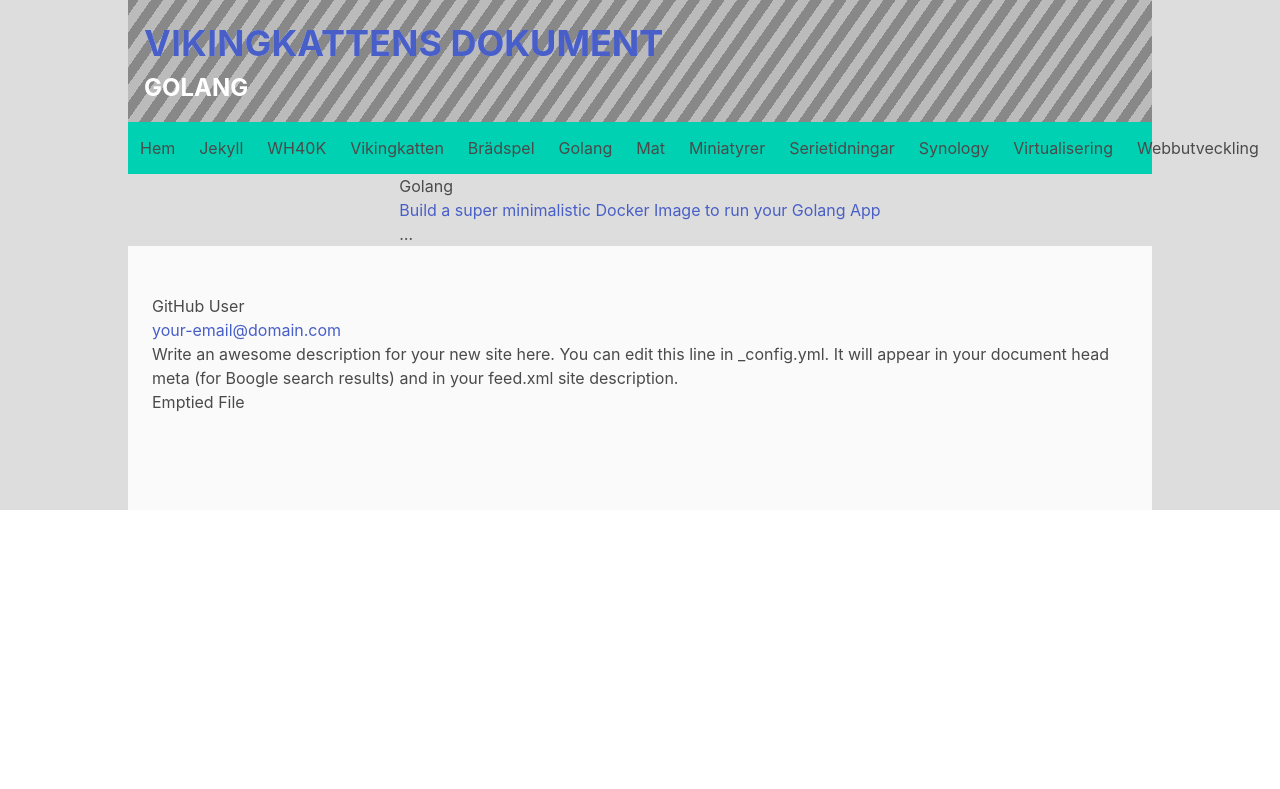
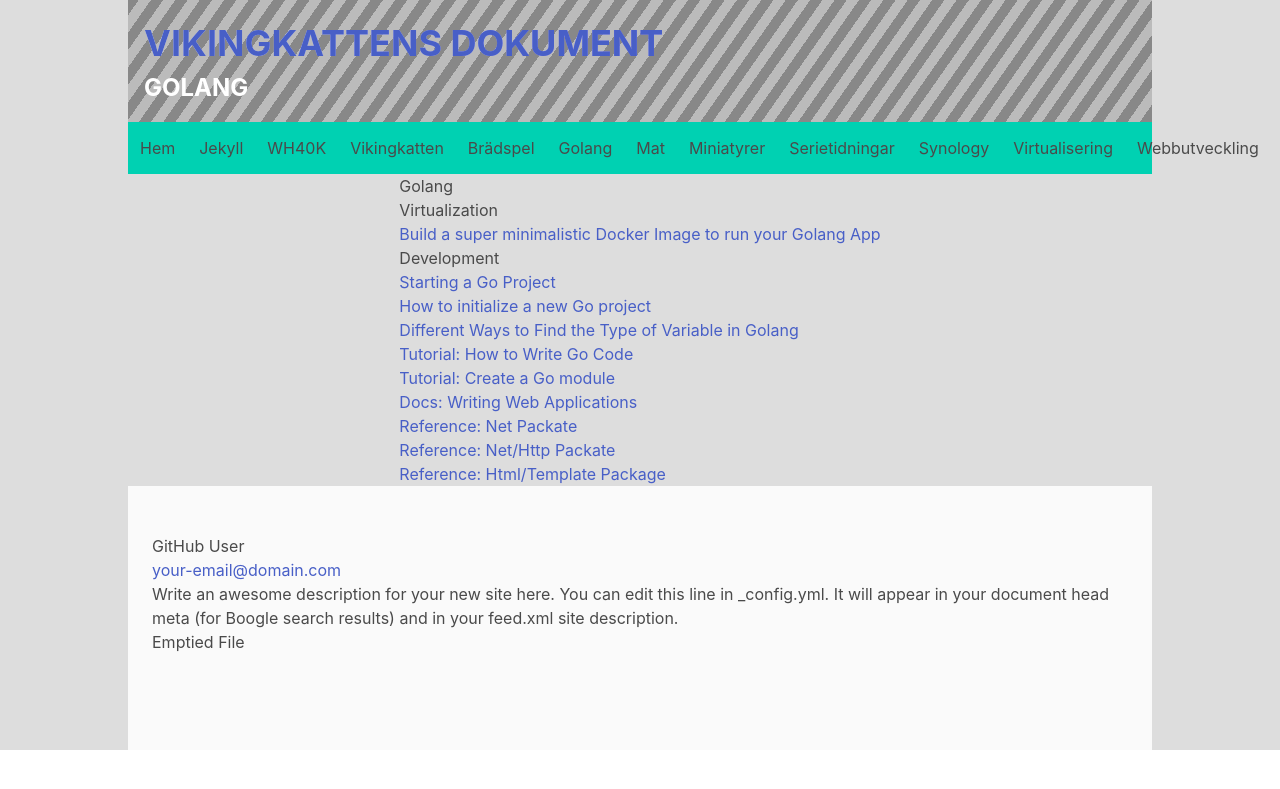
Before and after one commit to viking-cat/dokument, a Jekyll site: the page built from _pages/utveckling/golang.md, in a window 1280 px wide. Shown: the top 789 px of the page. Built offline with Jekyll 4.4.1, drawn with Linux system fonts in a browser that asks for light colours.

Commit message:
Update golang.md

```diff
--- a/_pages/utveckling/golang.md
+++ b/_pages/utveckling/golang.md
@@ -3,7 +3,16 @@
 title: "Golang"
 ---
 
-
+Virtualization
 * [Build a super minimalistic Docker Image to run your Golang App](https://dev.to/chseki/build-a-super-minimalistic-docker-image-to-run-your-golang-app-33j0)
 
-...
+Development
+* [Starting a Go Project](https://www.wolfe.id.au/2020/03/10/starting-a-go-project/)
+* [How to initialize a new Go project](https://medium.com/golicious/how-to-initialize-a-new-go-project-f587246556ae)
+* [Different Ways to Find the Type of Variable in Golang](https://www.geeksforgeeks.org/different-ways-to-find-the-type-of-variable-in-golang/)
+* [Tutorial: How to Write Go Code](https://go.dev/doc/code)
+* [Tutorial: Create a Go module](https://go.dev/doc/tutorial/create-module)
+* [Docs: Writing Web Applications](https://go.dev/doc/articles/wiki/)
+* [Reference: Net Packate](https://pkg.go.dev/net#pkg-types)
+* [Reference: Net/Http Packate](https://pkg.go.dev/net/http#pkg-index)
+* [Reference: Html/Template Package](https://pkg.go.dev/html/template)
```
